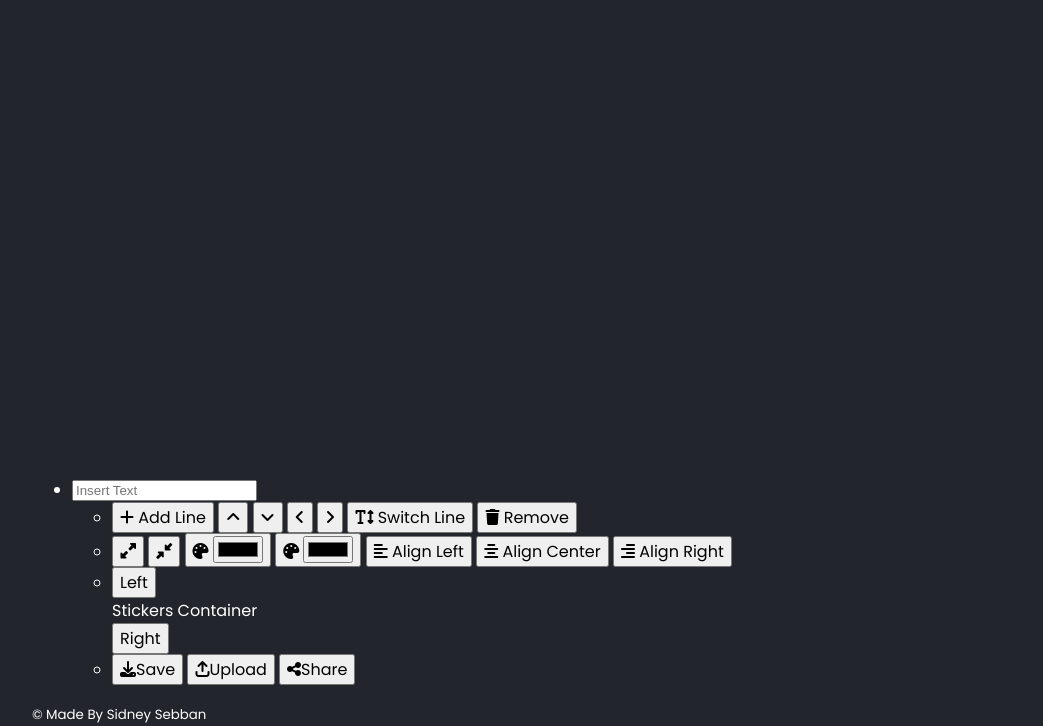
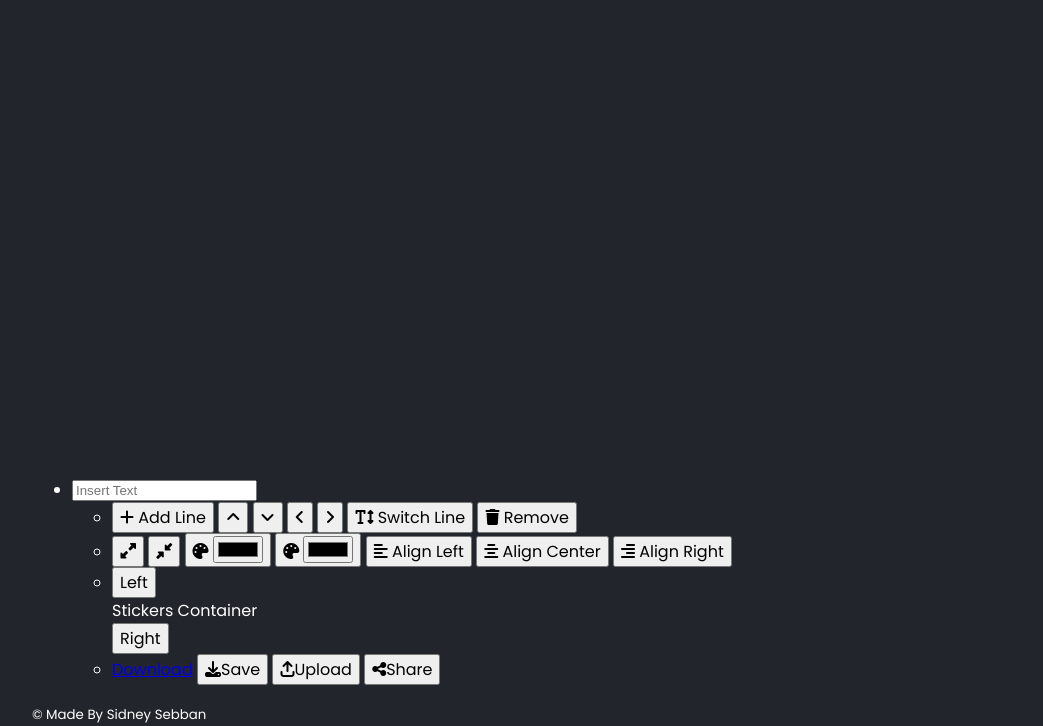
Before and after one commit to Darkfall48/Sprint-2-Meme-Generator, a plain HTML site: page index.html in a window 1280 px wide. Shown: the part 352-1078 px from the top of the page, without its empty margins (118-1161 px from the left). Drawn offline with Linux system fonts and the light colour scheme; files whose address does not match are found by name.

Commit message:
Added Download Canvas
Still working on it

```diff
--- a/Scripts/Controllers/meme-controller.js
+++ b/Scripts/Controllers/meme-controller.js
@@ -29,6 +29,7 @@ function renderMeme() {
 function drawImgFromRemote(image) {
   const img = new Image()
   img.src = image.url
+  img.crossOrigin = 'anonymous'
   img.onload = () => {
     clearCanvas()
     gCtx.drawImage(img, 0, 0, gCanvas.width, gCanvas.height)
@@ -185,3 +186,8 @@ function onDeleteLine() {
   deleteLine()
   renderMeme()
 }
+
+function downloadMeme(elLink) {
+  const data = gCanvas.toDataURL()
+  elLink.href = data
+}
--- a/index.html
+++ b/index.html
@@ -162,6 +162,9 @@
               </ul>
               <ul class="editor-save-list">
                 <li>
+                  <a href="#" onclick="downloadMeme(this)" download="My Picasso"
+                    >Download</a
+                  >
                   <button class="awe-solid awe-save">Save</button>
                   <button class="awe-solid awe-publish">Upload</button>
                   <button class="awe-solid awe-share">Share</button>
```
